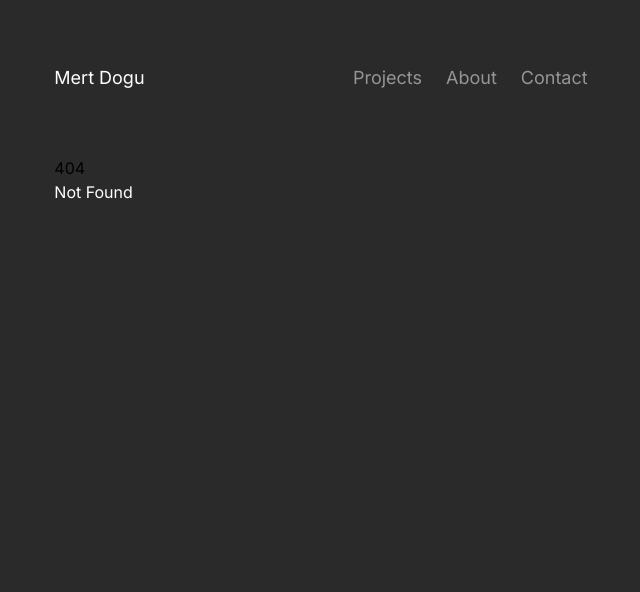
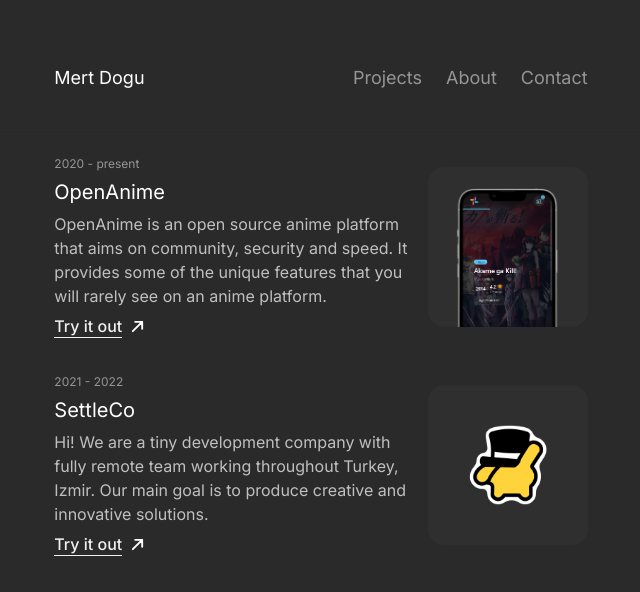
Before and after one commit to ReXulEc/mert.day, a SvelteKit app: page /projects in a window 1280 px wide. Before the commit this address had no page. Shown: the top 592 px of the page, without its empty margins (319-959 px from the left). Built offline with nearby package versions, Linux system fonts and the light colour scheme.

Commit message:
feat; to component

```diff
--- /dev/null
+++ b/src/lib/components/Projects.svelte
@@ -0,0 +1,48 @@
+<script>
+    import OpenAnimeMobile from "../images/projects/openanime.png"
+    import SettleCoLogo from "../images/projects/settleco_logo.png"
+    import Underline from "../../lib/components/Underline.svelte";
+    	let projects = [
+		{
+			'year': '2020 - present',
+			'title': 'OpenAnime',
+			'description': 'OpenAnime is an open source anime platform that aims on community, security and speed. It provides some of the unique features that you will rarely see on an anime platform.',
+			'link': 'https://openani.me',
+			'image': OpenAnimeMobile,
+			'css': 'w-4/6 top-5'
+		},
+		{
+			'year': '2021 - 2022',
+			'title': 'SettleCo',
+			'description': 'Hi! We are a tiny development company with fully remote team working throughout Turkey, Izmir. Our main goal is to produce creative and innovative solutions.',
+			'link': 'https://settleco.net',
+			'image': SettleCoLogo,
+			'css': 'w-1/2'
+		},
+		{
+			'year': '2022 - 2022',
+			'title': 'Isolation',
+			'description': 'Isolation is a start page with some widgets to keep you focused.',
+			'link': '/projects',
+			'image': SettleCoLogo
+
+		},
+	]
+    export let r = projects.length;
+    let slicedprojects = projects.slice(0, r)
+</script>
+
+
+        {#each slicedprojects as projects}
+        <div class="flex md:flex-row flex-col-reverse md:justify-between md:items-center h-full pb-4 md:pb-0">
+            <div class="h-full space-y-1.5 md:w-8/12 w-10/12">
+                <p class="texts-05 text-xs">{projects.year}</p>
+                <p class="text-xl">{projects.title}</p>
+                <p class="texts-07">{projects.description}</p>
+                <Underline href="{projects.link}" text='Try it out' />
+            </div>
+            <div class=" h-[10rem] md:w-auto w-[10rem] aspect-square bg-[#808080]/5 rounded-2xl overflow-hidden relative flex justify-center items-center mb-3 md:mb-0">
+                <img class="absolute {projects.css}" src={projects.image} alt="" />
+            </div>
+        </div>
+        {/each}
--- a/src/routes/+page.svelte
+++ b/src/routes/+page.svelte
@@ -1,50 +1,13 @@
 <script>
 	import Memoji from '../lib/components/Memoji.svelte';
 	import Underline from '../lib/components/Underline.svelte';
+	import Projects from '../lib/components/Projects.svelte';
 	import Footer from '../lib/components/Footer.svelte';
-	import OpenAnimeMobile from '../lib/images/projects/openanime.png';
-	import SettleCoLogo from '../lib/images/projects/settleco_logo.png';
+
 
 	import Inbox from '../lib/images/inbox.png';
-	import { text } from 'svelte/internal';
 
 
-	let projects = [
-		{
-			'year': '2020 - present',
-			'title': 'OpenAnime',
-			'description': 'OpenAnime is an open source anime platform that aims on community, security and speed. It provides some of the unique features that you will rarely see on an anime platform.',
-			'link': 'https://openani.me',
-			'image': OpenAnimeMobile,
-			'css': 'w-4/6 top-5'
-		},
-		{
-			'year': '2021 - 2022',
-			'title': 'SettleCo',
-			'description': 'Hi! We are a tiny development company with fully remote team working throughout Turkey, Izmir. Our main goal is to produce creative and innovative solutions.',
-			'link': 'https://settleco.net',
-			'image': SettleCoLogo,
-			'css': 'w-1/2'
-		},
-		/*
-		{
-			'year': '2021 - 2022 Q4',
-			'title': 'SettleCo',
-			'description': 'SettleCo is a tiny development company which located on Turkey, Izmir. We are a relatively small company that aims to grow by making new projects.',
-			'link': '/projects',
-			'image': OpenAnimeMacbook
-
-		},
-		{
-			'year': '2022 - 2022',
-			'title': 'Isolation',
-			'description': 'Isolation is a start page with some widgets to keep you focused.',
-			'link': '/projects',
-			'image': OpenAnimeMacbook
-
-		},
-		*/
-	]
 
 	let clickedMemojiCount = 0;
 
@@ -77,31 +40,20 @@
 		</section>
 		<div class="space-y-9">
 			<p class="font-medium text-[1.1rem]">Selected Projects</p>
-				{#each projects as projects}
-				<div class="flex md:flex-row flex-col-reverse md:justify-between md:items-center h-full pb-4 md:pb-0">
-					<div class="h-full space-y-1.5 md:w-8/12 w-10/12">
-						<p class="texts-05 text-xs">{projects.year}</p>
-						<p class="text-xl">{projects.title}</p>
-						<p class="texts-07">{projects.description}</p>
-						<Underline href="{projects.link}" text='Try it out' />
-					</div>
-					<div class=" h-[10rem] md:w-auto w-[10rem] aspect-square bg-[#808080]/5 rounded-2xl overflow-hidden relative flex justify-center items-center mb-3 md:mb-0">
-						<img class="absolute {projects.css}" src={projects.image} alt="" />
-					</div>
-				</div>
-				{/each}
+			    <Projects r={2}/>
 				<Underline text="View all projects" href="/projects" arrowstyle={'right'} />
 		</div>
-		<div class="flex bg-[#808080]/5 w-full p-6 rounded-3xl justify-between">
-			<div class="space-y-1.5 flex flex-col w-3/4">
+
+		<div class="flex bg-[#808080]/5 w-full p-6 rounded-3xl gap-10 justify-between">
+			<div class="space-y-1.5 flex flex-col md:w-3/4">
 				<p>Sign up to my newsletter</p>
 				<p class="texts-07">I regularly share my professional or personal updates on substack!</p>
-				<div class="flex space-x-2 w-1/2">
-					<input class="bg-[#4F4F4F] p-3 rounded-lg ring-0 placeholder-white/50" placeholder="email adress" type="email" name="" id="">
-					<button class="bg-[#4F4F4F] p-3 px-7 rounded-lg text-white">Subscribe</button>
+				<div class="flex space-x-2">
+					<input class="bg-[#4F4F4F] p-3 w-full rounded-lg ring-0 placeholder-white/50 flex text-white" placeholder="email adress" type="email" name="" id="">
+					<button class="bg-[#4F4F4F] p-3 px-7 rounded-lg text-white flex">Subscribe</button>
 				</div>
 			</div>
-			<div class="md:block hidden flex justify-center items-center bg-[#808080]/5 aspect-square rounded-2xl">
+			<div class="md:flex hidden justify-center items-center bg-[#808080]/5 aspect-square rounded-2xl">
 				<img class="h-7 w-7" src="{Inbox}" alt="">
 			</div>
 		</div>
--- /dev/null
+++ b/src/routes/projects/+page.svelte
@@ -0,0 +1,9 @@
+<script>
+    import Projects from "../../lib/components/Projects.svelte";
+</script>
+
+<div class="flex justify-center items-center">
+    <div class="space-y-9">
+        <Projects r={2}/>
+    </div>
+</div>
```
